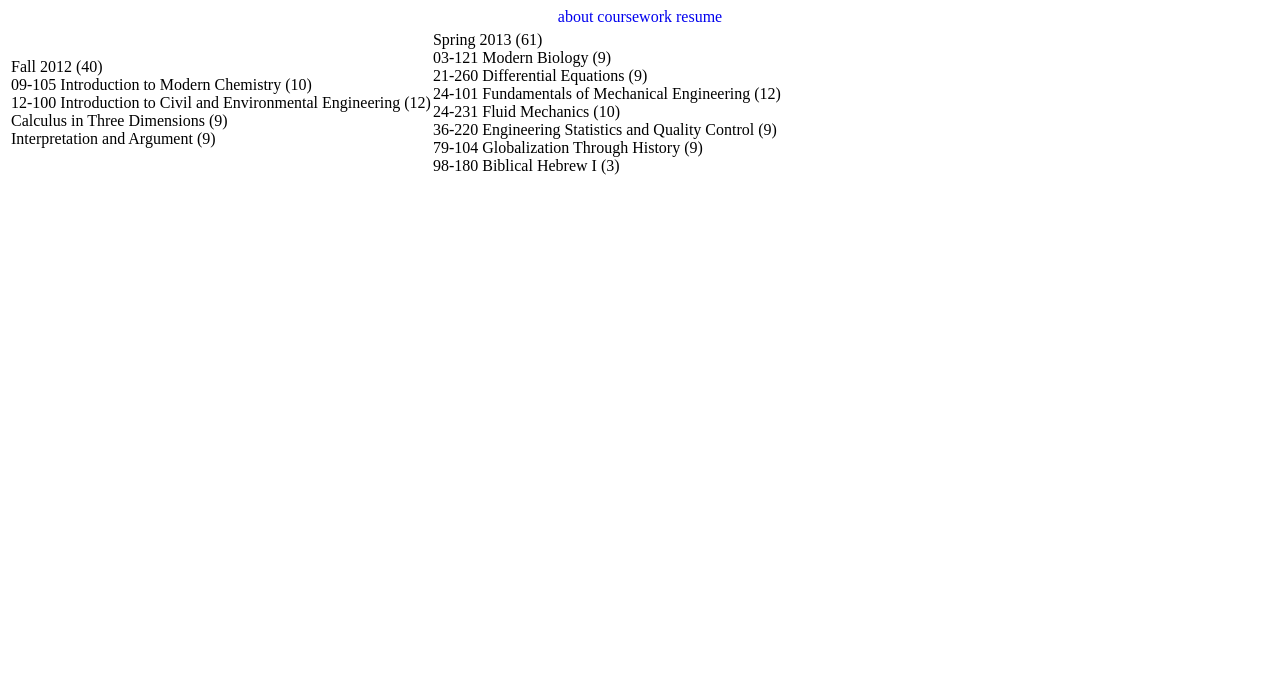
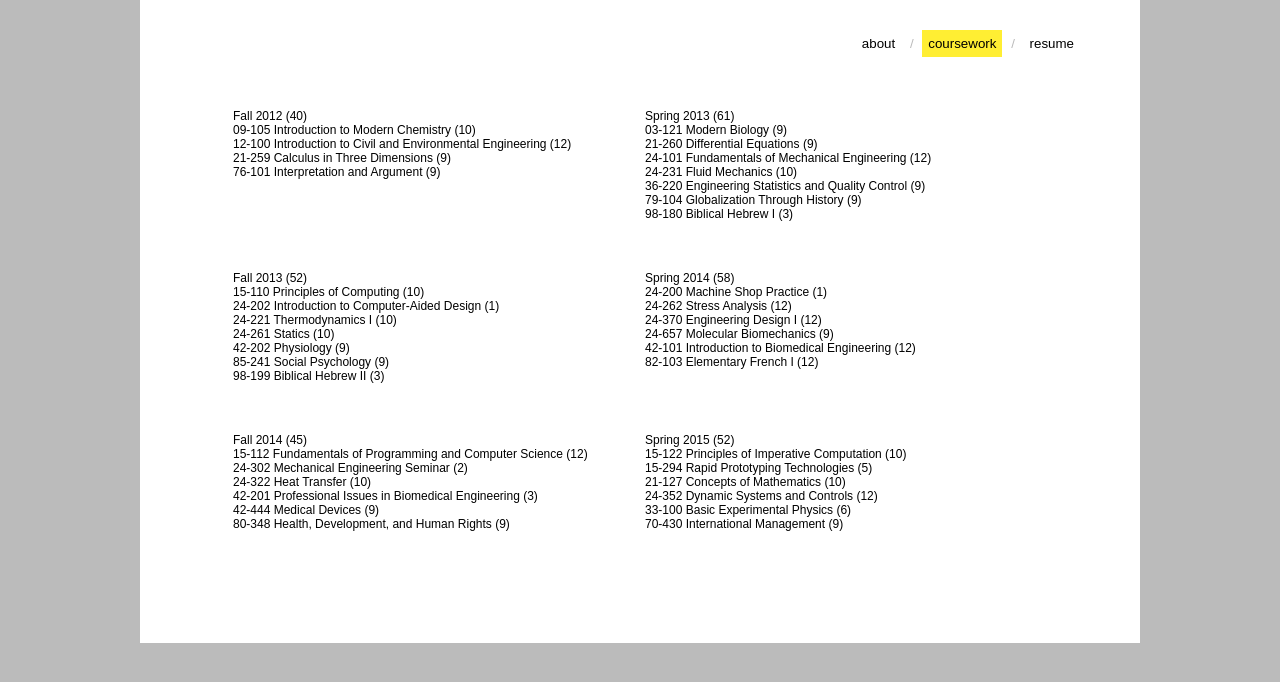
Before and after one commit to johnlee1/johnlee1.github.io, a plain HTML site: page coursework.html in a window 1280 px wide. Drawn offline with Linux system fonts and the light colour scheme.

Commit message:
v4 website

```diff
--- a/coursework.html
+++ b/coursework.html
@@ -7,26 +7,30 @@
 	</head>
 
 	<body>
+		<div id="superContainer">
+			<div id="container">
 				<nav>
 					<ul>
 						<li><a href="index.html">about</a></li>
-				<li><a href="coursework.html">coursework</a></li>
+						<li class="nav_circles">/</li>
+						<li id="selected">coursework</li>
+						<li class="nav_circles">/</li>
 						<li><a href="resume.html">resume</a></li>
 			    	<ul>
 			    </nav>
 			    <table>
-	    	<tr></tr>
+			    	<tr>
 					    <td class="courseSemester">
-					<ul>
+							<ul class="topRow">
 								<li>Fall 2012 (40)</li>
 								<li>09-105 Introduction to Modern Chemistry (10)</li>
 								<li>12-100 Introduction to Civil and Environmental Engineering (12)</li>
-						<li>Calculus in Three Dimensions (9)</li>
-						<li>Interpretation and Argument (9)</li>
+								<li>21-259 Calculus in Three Dimensions (9)</li>
+								<li>76-101 Interpretation and Argument (9)</li>
 						    <ul>
 					    </td>
 					    <td class="courseSemester">
-				    <ul>
+						    <ul class="topRow">
 								<li>Spring 2013 (61)</li>
 								<li>03-121 Modern Biology (9)</li>
 								<li>21-260 Differential Equations (9)</li>
@@ -37,7 +41,59 @@
 								<li>98-180 Biblical Hebrew I (3)</li>
 						    <ul>
 					    </td>
+					</tr>
+					<tr>
+					    <td class="courseSemester">
+							<ul>
+								<li>Fall 2013 (52)</li>
+								<li>15-110 Principles of Computing (10)</li>
+								<li>24-202 Introduction to Computer-Aided Design (1)</li>
+								<li>24-221 Thermodynamics I (10)</li>
+								<li>24-261 Statics (10)</li>
+								<li>42-202 Physiology (9)</li>
+								<li>85-241 Social Psychology (9)</li>
+								<li>98-199 Biblical Hebrew II (3)</li>
+						    <ul>
+					    </td>
+					    <td class="courseSemester">
+							<ul>
+								<li>Spring 2014 (58)</li>
+								<li>24-200 Machine Shop Practice (1)</li>
+								<li>24-262 Stress Analysis (12)</li>
+								<li>24-370 Engineering Design I (12)</li>
+								<li>24-657 Molecular Biomechanics (9)</li>
+								<li>42-101 Introduction to Biomedical Engineering (12)</li>
+								<li>82-103 Elementary French I (12)</li>
+						    <ul>
+					    </td>
+					</tr>
+					<tr>
+					    <td class="courseSemester">
+							<ul>
+								<li>Fall 2014 (45)</li>
+								<li>15-112 Fundamentals of Programming and Computer Science (12)</li>
+								<li>24-302 Mechanical Engineering Seminar (2)</li>
+								<li>24-322 Heat Transfer (10)</li>
+								<li>42-201 Professional Issues in Biomedical Engineering (3)</li>
+								<li>42-444 Medical Devices (9)</li>
+								<li>80-348 Health, Development, and Human Rights (9)</li>
+						    <ul>
+					    </td>
+					    <td class="courseSemester">
+							<ul>
+								<li>Spring 2015 (52)</li>
+								<li>15-122 Principles of Imperative Computation (10)</li>
+								<li>15-294 Rapid Prototyping Technologies (5)</li>
+								<li>21-127 Concepts of Mathematics (10)</li>
+								<li>24-352 Dynamic Systems and Controls (12)</li>
+								<li>33-100 Basic Experimental Physics (6)</li>
+								<li>70-430 International Management (9)</li>
+						    <ul>
+					    </td>
+					</tr>
 				</table>
+			</div>
+		</div>
 	</body>
 
 </html>
--- a/stylesheet.css
+++ b/stylesheet.css
@@ -1,7 +1,55 @@
+body {
+	background-color: #bbb;
+	font-family: 'Helvetica Neue', Helvetica, 'nimbus-sans', Arial, sans-serif;
+	margin: 0;
+	padding: 0;
+	border: 0;
+	font-size: 10pt;
+	vertical-align: baseline;
+}
+
+#superContainer {
+	width: 1000px;
+	height: 643px;
+	margin-top: 0;
+	margin-left: auto;
+	margin-right: auto;
+/*	margin: auto;
+*/	background: #fff;
+	display: block;
+	padding: 0;
+	border: 0;
+/*	border: 6px solid #949599;
+*/	vertical-align: baseline;
+}
+
+#container {
+	margin: 0;
+	border: 0;
+/*	height: ;
+*//*	padding-top: 30px;
+	padding-right: 60px;
+	padding-left: 60px;
+	padding-bottom: ;*/
+	padding: 30px 60px 40px 60px;
+}
+
+li#selected {
+	background: #Fe3;
+}
+
+h1, li {
+	font-family: Arial, Helvetica, sans-serif;
+}
+
 ul {
 	list-style-type: none;
 	margin: 0;
 	padding: 0;
+}
+
+a:hover {
+	text-decoration: underline;
 }
 
 a {
@@ -9,21 +57,93 @@ a {
 }
 
 nav ul li{
-	display: inline;
+	display: inline-block;
+	margin: 0 0 0 5px;
+	padding: 6px;
+}
+
+li.nav_circles {
+	padding: 0;
+	color: #bbb;
 }
 
 nav {
-	text-align: center;
+	margin: 0 auto;
+	text-align: right;
+}
+
+a {
+	color: black;
 }
 
 h1 {
 	text-align: center;
 }
 
+p {
+	text-align: center;
+}
+
+#specialText {
+	display: block;
+	width: 400px;
+	margin-bottom: 0;
+	margin-left: auto;
+	margin-right: auto;
+	text-align: left;
+}
+
+#description {
+	display: block;
+	width: 400px;
+	margin-top: 5px;
+	margin-left: auto;
+	margin-right: auto;
+	text-align: left;
+/*	border: 6px solid #949599;
+*/}
+
+/*delete later*/
+#resume {
+	display: block;
+	margin-top: 100px;
+}
+
 #me {
 	max-width: 30%;
+	display: block;
+	margin-top: 40px;
+	margin-bottom: 40px;
+	margin-left: auto;
+	margin-right: auto;
 }
 
 .courseSemester {
 	display: inline-block;
 }
+
+table {
+	table-layout: fixed;
+	width: 100%;
+	height: 100%;
+	margin-top: 50px;
+	margin-left: auto;
+	margin-right: auto;
+	text-align: left;
+}
+
+td {
+	font-size: 9pt;
+	width: 380px;
+	height: 120px;
+	margin-top: 0px;
+	border-top: 0px;
+	padding-top: 0px;
+	padding-bottom: 40px;
+	border-bottom: 0px;
+	margin-bottom: 0px;
+	vertical-align: top;
+	margin-left: 30px;
+	margin-right: 0px;
+/*	border: 6px solid #949599;
+*/}
```
Also changed, not shown: index.html (+9 -3 lines), resume.html (+8 -3 lines). Lines whose indentation alone changed are shown as unchanged.
